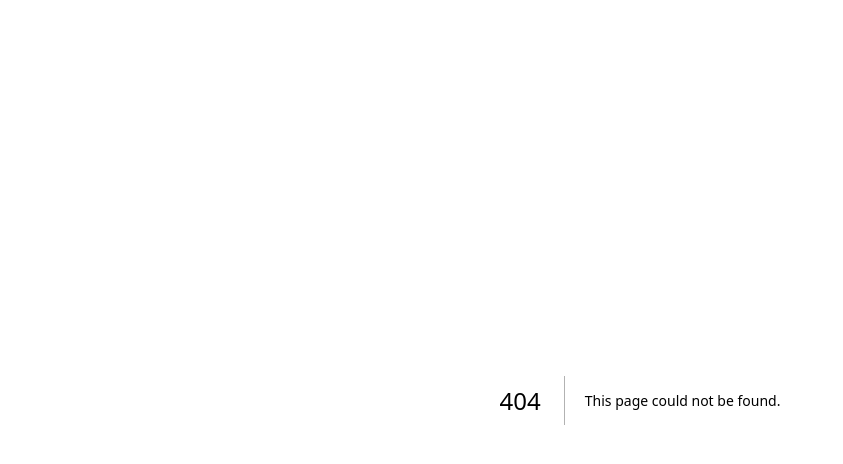
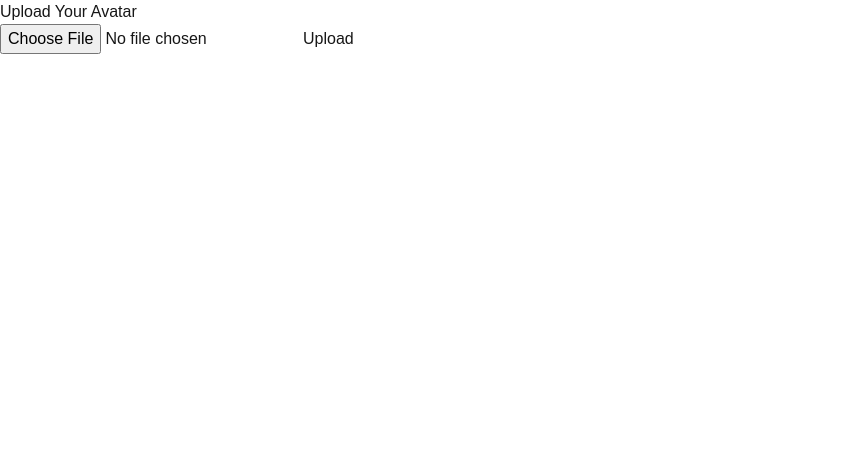
Before and after one commit to CVolticz/perfect-form, a Next.js app: page /upload in a window 1280 px wide. Before the commit this address had no page. Shown: the top 464 px of the page, without its empty margins (0-843 px from the left). Built offline with nearby package versions, Linux system fonts and the light colour scheme.

Commit message:
psudo code for clientside upload

```diff
--- a/src/app/page.tsx
+++ b/src/app/page.tsx
@@ -3,7 +3,7 @@ import Image from "next/image";
 export default function Home() {
   return (
     <div>
-      <h1>Hello Word</h1>
+      <h1>Hello World</h1>
     </div>
   );
 }
--- /dev/null
+++ b/src/app/upload/page.tsx
@@ -0,0 +1,42 @@
+'use client';
+
+import { type PutBlobResult } from '@vercel/blob';
+import { upload } from '@vercel/blob/client';
+import { useState, useRef } from 'react';
+
+export default function AvatarUploadPage() {
+  const inputFileRef = useRef<HTMLInputElement>(null);
+  const [blob, setBlob] = useState<PutBlobResult | null>(null);
+  return (
+    <>
+      <h1>Upload Your Avatar</h1>
+
+      <form
+        onSubmit={async (event) => {
+          event.preventDefault();
+
+          if (!inputFileRef.current?.files) {
+            throw new Error('No file selected');
+          }
+
+          const file = inputFileRef.current.files[0];
+
+          const newBlob = await upload(file.name, file, {
+            access: 'public',
+            handleUploadUrl: '/api/upload',
+          });
+
+          setBlob(newBlob);
+        }}
+      >
+        <input name="file" ref={inputFileRef} type="file" required />
+        <button type="submit">Upload</button>
+      </form>
+      {blob && (
+        <div>
+          Blob url: <a href={blob.url}>{blob.url}</a>
+        </div>
+      )}
+    </>
+  );
+}
```
Also changed, not shown: src/app/api/upload/route.ts (added, +51 -0 lines), 1 other file (tests, documents, lock files or other folders).
